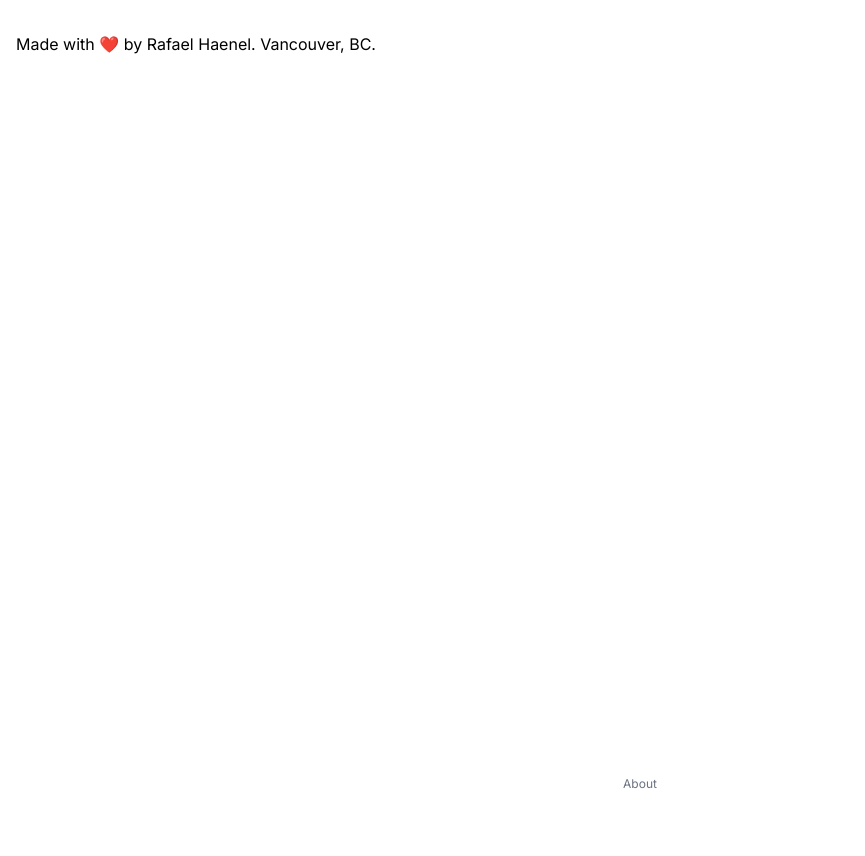
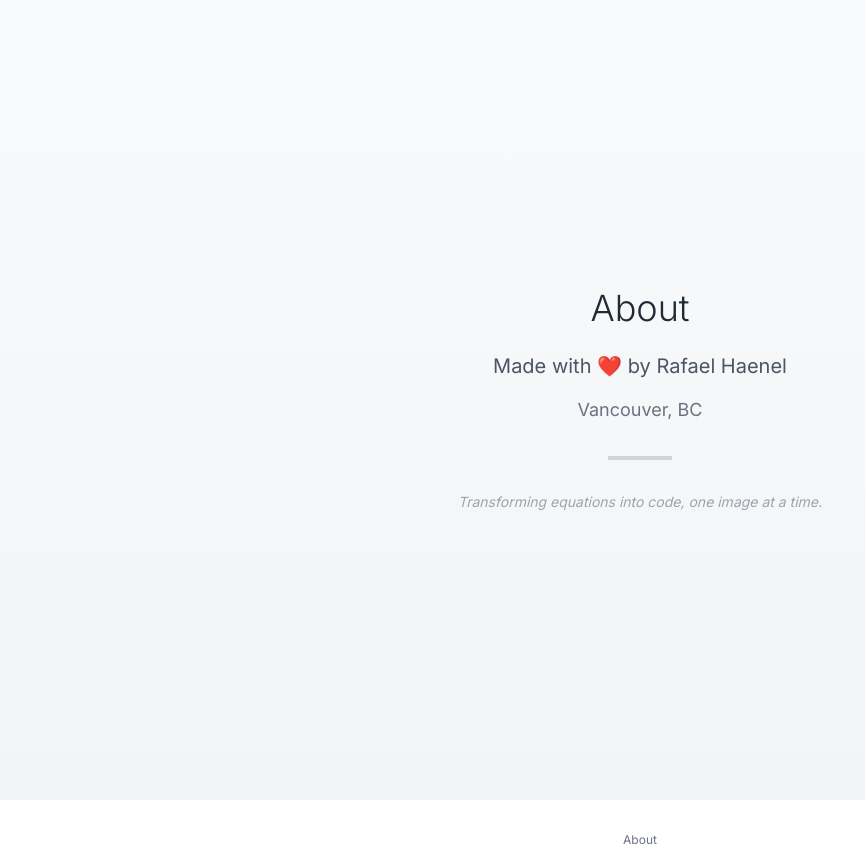
Before and after one commit to rafaelha/img2latex, a Next.js app: page /about in a window 1280 px wide. Shown: the whole page, without its empty margins (0-865 px from the left). Before the commit the page ends 800 px from the top, so only its background shows below. Built offline with nearby package versions, Linux system fonts and the light colour scheme.

Commit message:
About page

```diff
--- a/app/about/page.tsx
+++ b/app/about/page.tsx
@@ -2,12 +2,20 @@ import React from 'react';
 
 export default function About() {
   return (
-    <div className="container mx-auto px-4 py-8">
-      <p className="mb-4">
-        Made with ❤️ by Rafael Haenel.
-        Vancouver, BC.
-      </p>
-      {/* Add more information about your business here */}
+    <div className="flex items-center justify-center min-h-screen bg-gradient-to-b from-gray-50 to-gray-100">
+      <div className="text-center p-8 max-w-md">
+        <h1 className="text-4xl font-light mb-6 text-gray-800">About</h1>
+        <p className="text-xl text-gray-600 mb-4">
+          Made with ❤️ by Rafael Haenel
+        </p>
+        <p className="text-lg text-gray-500 mb-8">
+          Vancouver, BC
+        </p>
+        <div className="w-16 h-1 bg-gray-300 mx-auto mb-8"></div>
+        <p className="text-sm text-gray-400 italic">
+          Transforming equations into code, one image at a time.
+        </p>
+      </div>
     </div>
   );
 }
```
